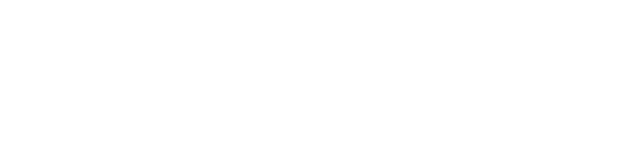
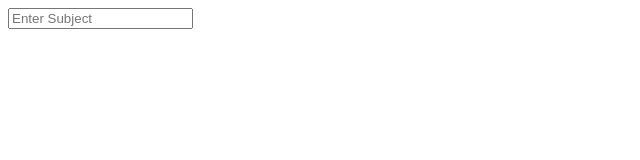
Before and after one commit to kajalrathore805/Student-info, a plain HTML site: page student.html in a window 1280 px wide. Shown: the whole page, without its empty margins (0-640 px from the left). Drawn offline with Linux system fonts and the light colour scheme.

Commit message:
add student info

```diff
--- a/student.html
+++ b/student.html
@@ -6,6 +6,6 @@
     <title>Document</title>
 </head>
 <body>
-
+    <input type="text" placeholder="Enter Subject">
 </body>
 </html>
```
